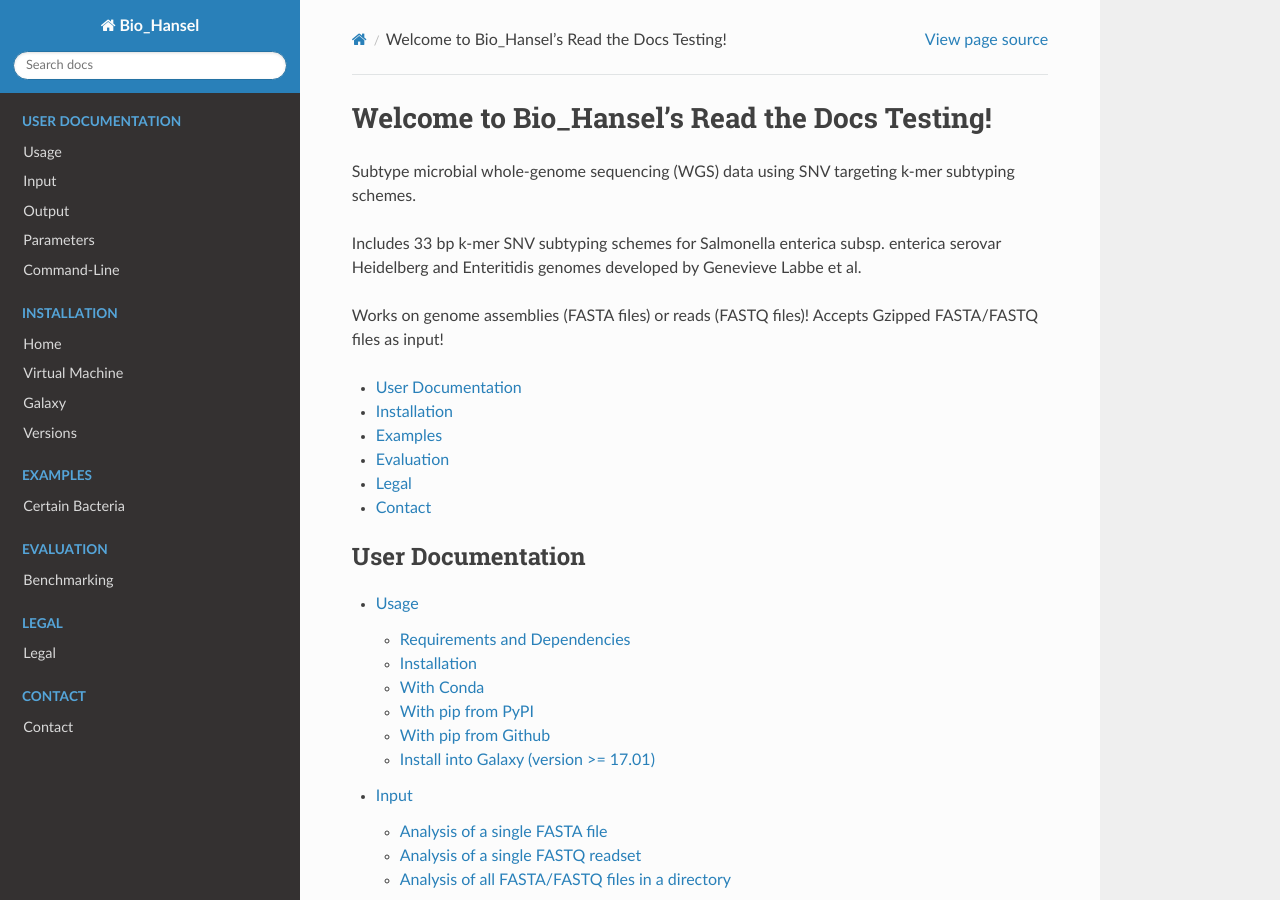
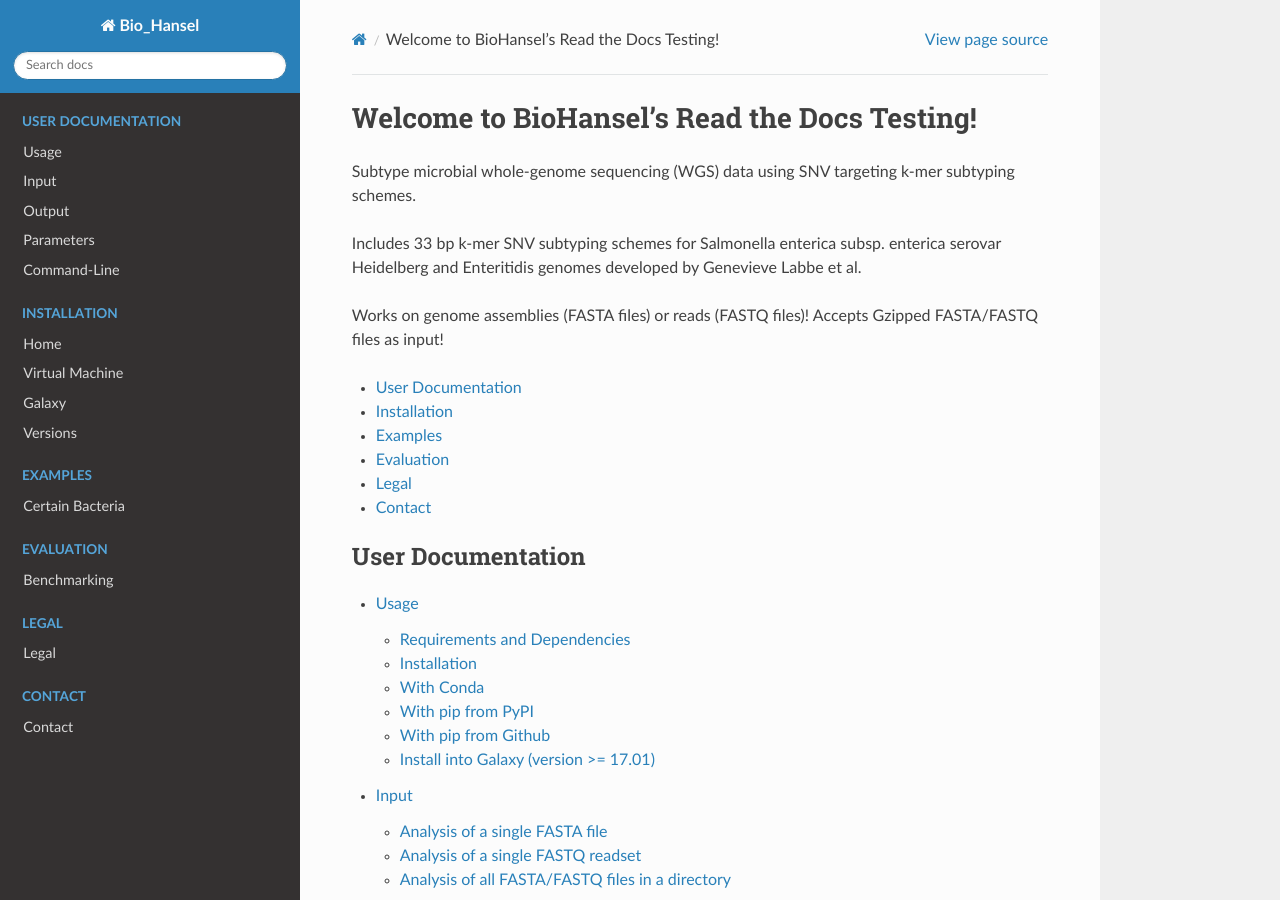
Before and after one commit to phac-nml/biohansel, a Sphinx documentation site: the page built from docs/source/index.rst, in a window 1280 px wide and 900 px high. Built offline with Sphinx 7.4.7 and the Read the Docs theme 2.0.0, drawn with Linux system fonts in a browser that asks for light colours.

Commit message:
Update index.rst

```diff
--- a/docs/source/index.rst
+++ b/docs/source/index.rst
@@ -3,8 +3,8 @@
    You can adapt this file completely to your liking, but it should at least
    contain the root `toctree` directive.
 
-Welcome to Bio_Hansel's Read the Docs Testing!
-==============================================
+Welcome to BioHansel's Read the Docs Testing!
+=============================================
 
 
 Subtype microbial whole-genome sequencing (WGS) data using SNV targeting k-mer subtyping schemes.
```
